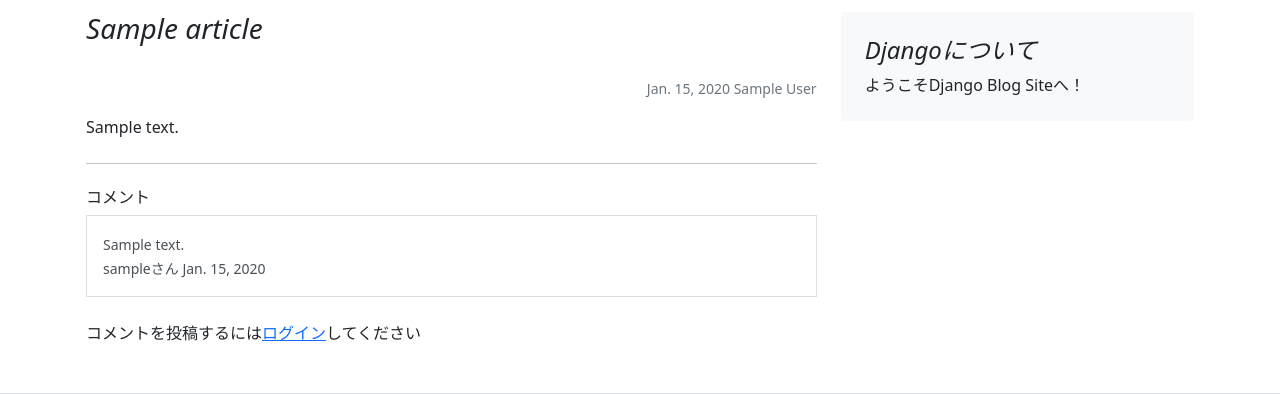
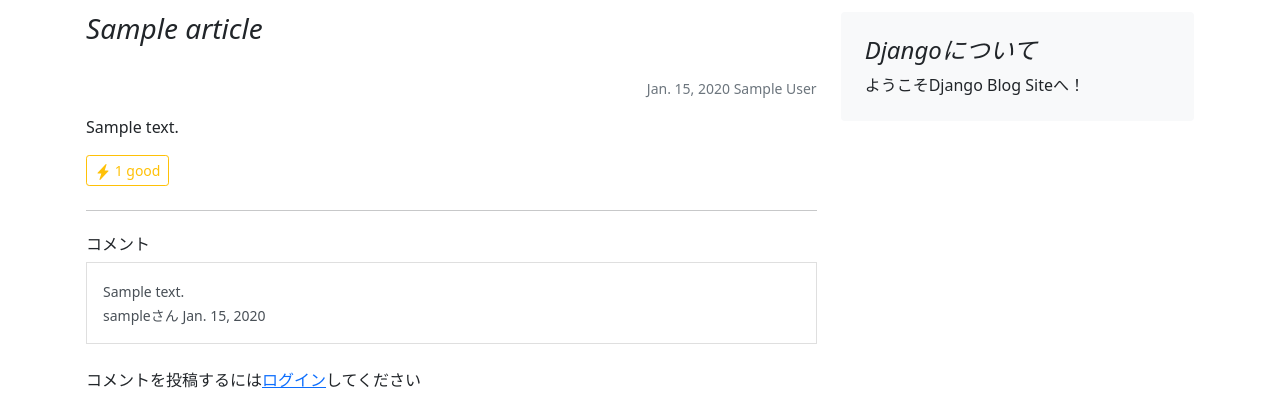
Before and after one commit to Ko-s-y/Django_brog_site, a Django app: page /blog/1/ in a window 1280 px wide. Shown: the part 218-612 px from the top of the page. Run offline with Django 4.2, Linux system fonts and the light colour scheme; tables that the repository leaves empty hold one stand-in row (values such as "Sample post"); some libraries are stand-ins or nearby versions.

Commit message:
feat: displays like_count

```diff
--- a/blog/views.py
+++ b/blog/views.py
@@ -16,12 +16,16 @@ def index(request):
 def article(request, pk):
     article = Article.objects.get(id=pk)
     if request.method == 'POST':
-        form = CommentForm(request.POST)
-        if form.is_valid():
-            comment = form.save(commit=False)
-            comment.user = request.user
-            comment.article = article
-            comment.save()
+        if request.POST.get('like_count', None):
+            article.count += 1
+            article.save()
+        else:
+            form = CommentForm(request.POST)
+            if form.is_valid():
+                comment = form.save(commit=False)
+                comment.user = request.user
+                comment.article = article
+                comment.save()
     comments = Comment.objects.filter(article=article)
     context = {
         'article': article,
--- a/templates/blog/article.html
+++ b/templates/blog/article.html
@@ -8,6 +8,7 @@
       <h3 class="pb-4 font-italic">{{ article.title }}</h3>
       <p class="small text-muted text-right">{{ article.created_at }} {{ article.author }}</p>
       <p>{{ article.text }}</p>
+      {% include 'mysite/snippets/like_count.html' %}
       <hr class="my-4">
       {% include 'mysite/snippets/comment.html' %}
     </div>
--- /dev/null
+++ b/templates/mysite/snippets/like_count.html
@@ -0,0 +1,10 @@
+<form method="POST" class="d-inline">
+  {% csrf_token %}
+  <input type="hidden" name="like_count" value="true">
+  <button type="submit" class="btn btn-sm btn-outline-warning">
+    <svg xmlns="http://www.w3.org/2000/svg" width="16" height="16" fill="currentColor" class="bi bi-lightning-fill" viewBox="0 0 16 16">
+      <path fill-rule="evenodd" d="M11.251.068a.5.5 0 0 1 .227.58L9.677 6.5H13a.5.5 0 0 1 .364.843l-8 8.5a.5.5 0 0 1-.842-.49L6.323 9.5H3a.5.5 0 0 1-.364-.843l8-8.5a.5.5 0 0 1 .615-.09z"/>
+    </svg>
+    {{ article.count }} good
+  </button>
+</form>
```
